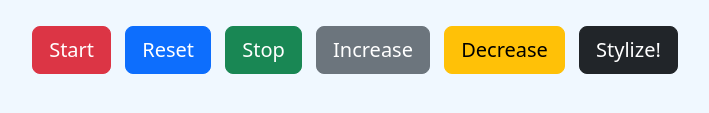
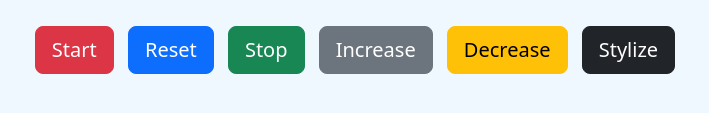
Before and after one commit to architsinghal-mriirs/CounterVanillaJS, a plain HTML site: page index.html in a window 1280 px wide. Shown: the part 331-444 px from the top of the page, 285-994 px from the left. Drawn offline with nearby package versions, Linux system fonts and the light colour scheme.

Commit message:
Minor change

```diff
--- a/index.html
+++ b/index.html
@@ -32,7 +32,7 @@
             Decrease
           </button>
           <button class="stylize btn btn-lg btn-dark" id="stylize">
-            Stylize!
+            Stylize
           </button>
         </div>
       </div>
```
